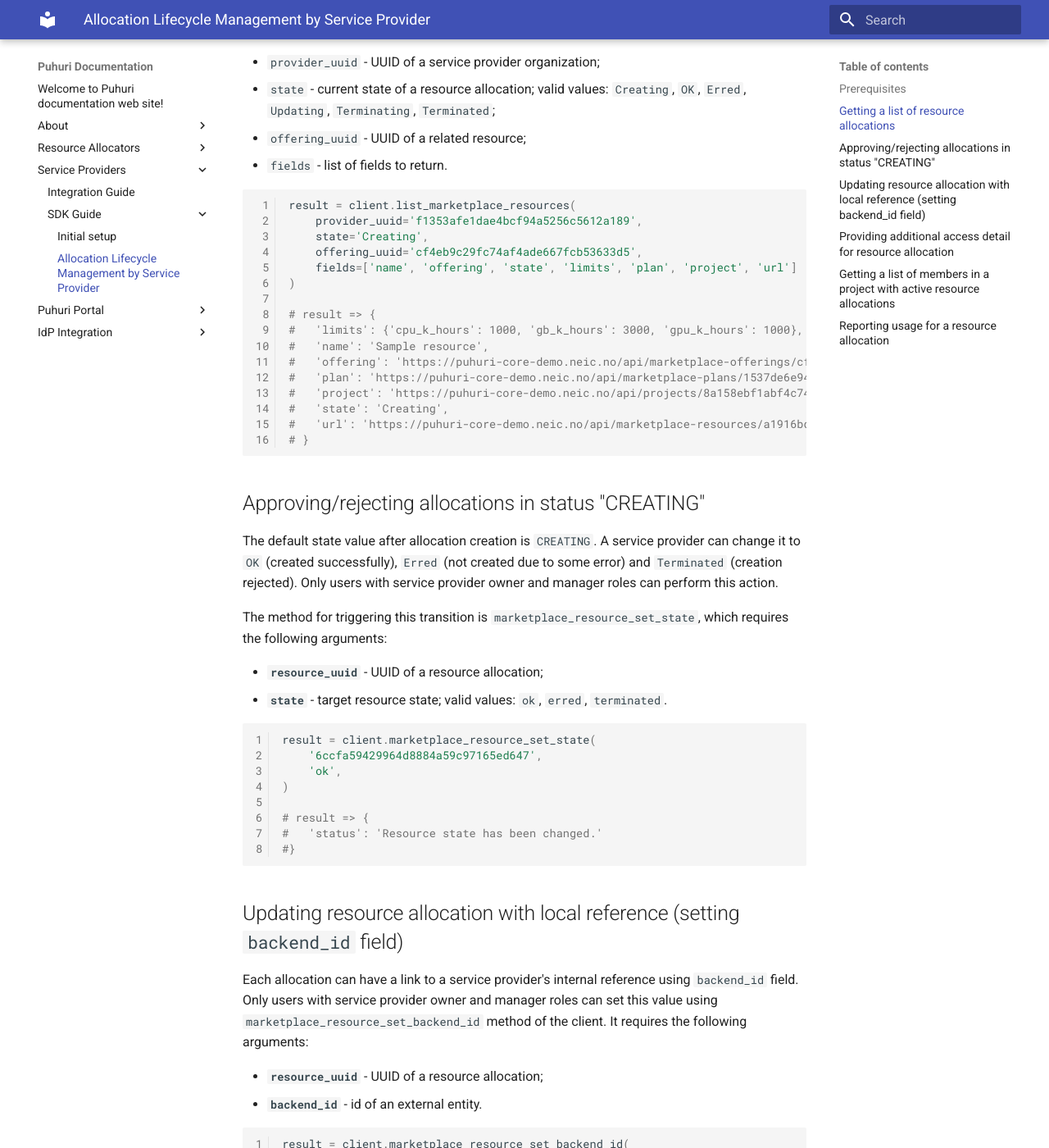
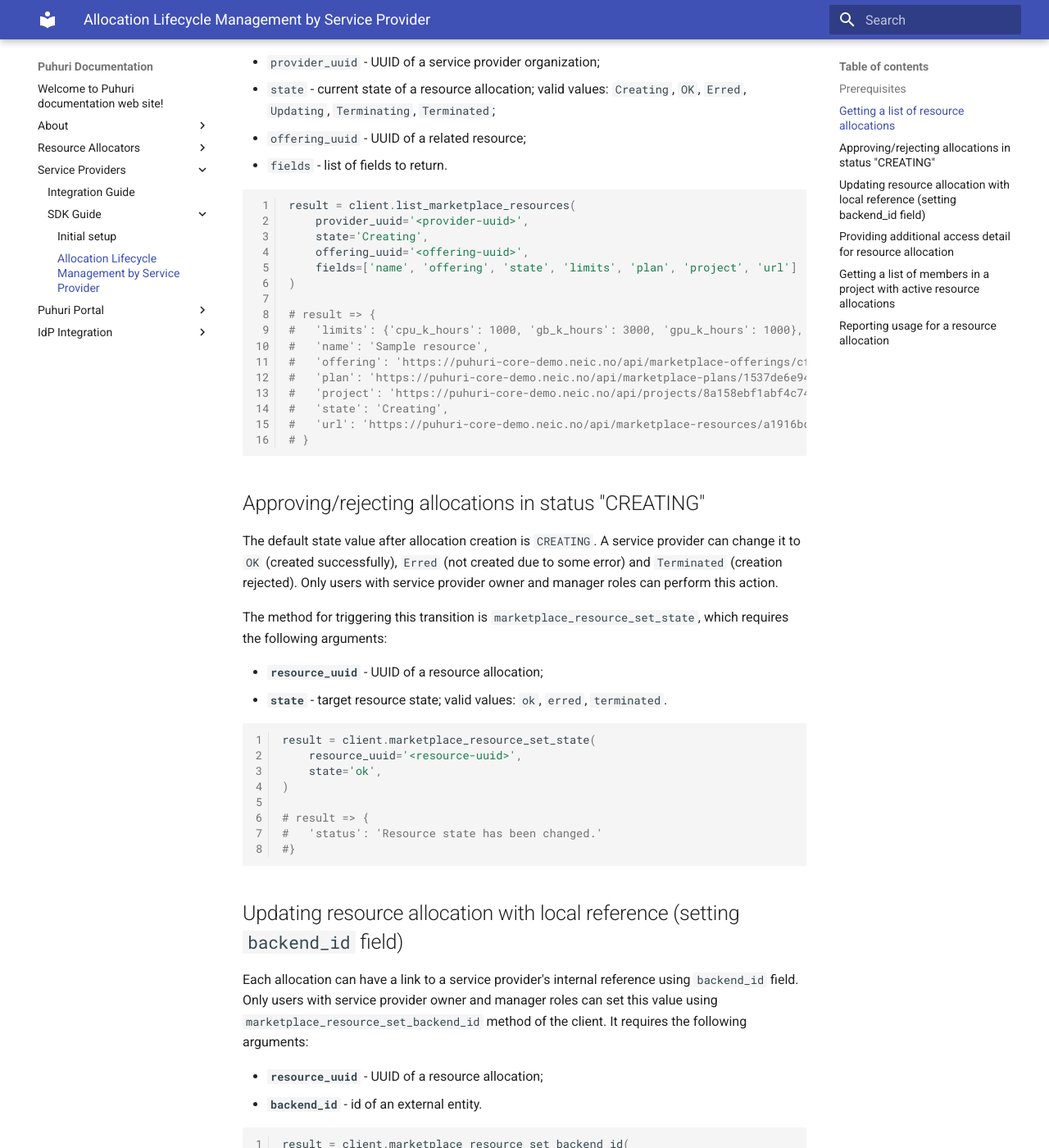
Before and after one commit to neicnordic/puhuri-web, an MkDocs documentation site: the page built from docs/SDK guide/allocation-management-sp.md, in a window 1280 px wide and 1400 px high, scrolled down 526 px. Shown: the whole window at 82% size. Built offline with MkDocs 1.6.1 and Material for MkDocs 9.7.7, drawn with Linux system fonts in a browser that asks for light colours; some of the changed text lies outside the part shown.

Commit message:
Change arguments for method calls

````diff
--- a/docs/SDK guide/allocation-management-sp.md
+++ b/docs/SDK guide/allocation-management-sp.md
@@ -20,9 +20,9 @@ Possible filter options for allocations (each one is optional):
 
 ```python
 result = client.list_marketplace_resources(
-    provider_uuid='f1353afe1dae4bcf94a5256c5612a189',
+    provider_uuid='<provider-uuid>',
     state='Creating',
-    offering_uuid='cf4eb9c29fc74af4ade667fcb53633d5',
+    offering_uuid='<offering-uuid>',
     fields=['name', 'offering', 'state', 'limits', 'plan', 'project', 'url']
 )
 
@@ -48,8 +48,8 @@ The method for triggering this transition is `marketplace_resource_set_state`, w
 
 ```python
 result = client.marketplace_resource_set_state(
-    '6ccfa59429964d8884a59c97165ed647',
-    'ok',
+    resource_uuid='<resource-uuid>',
+    state='ok',
 )
 
 # result => {
@@ -66,8 +66,8 @@ Each allocation can have a link to a service provider's internal reference using
 
 ```python
 result = client.marketplace_resource_set_backend_id(
-    '6ccfa59429964d8884a59c97165ed647',
-    'some-backend-id'
+    resource_uuid='<resource-uuid>',
+    backend_id='<some-backend-id>'
 )
 
 # result => {
@@ -92,8 +92,8 @@ In order to provide this information, owners and managers can use `marketplace_r
 
 ```python
 result = client.marketplace_resource_submit_report(
-    '6ccfa59429964d8884a59c97165ed647',
-    [
+    resource_uuid='<resource-uuid>',
+    report=[
         {'header': 'Header1', 'body': 'Body1'},
         {'header': 'Header2', 'body': 'Body2'}
     ]
@@ -113,7 +113,7 @@ It requires the following arguments:
 
 ```python
 result = client.marketplace_resource_get_team(
-    '6ccfa59429964d8884a59c97165ed647'
+    resource_uuid='<resource-uuid>'
 )
 
 # result => {
@@ -159,16 +159,16 @@ For this, the following methods are used:
 ```python
 from waldur_client import WaldurClient, ComponentUsage
 
-offering = client.get_marketplace_offering('<offering-uuid>')
+offering = client.get_marketplace_offering(offering_uuid='<offering-uuid>')
 component_types = [component['type'] for component in offering['components']]
-plan_periods = client.marketplace_resource_get_plan_periods('<resource-uuid>')
+plan_periods = client.marketplace_resource_get_plan_periods(resource_uuid='<resource-uuid>')
 
 if len(plan_periods) > 0:
     plan_period = plan_periods[0]
 
     client.create_component_usages(
-        plan_period['uuid'],
-        [ComponentUsage(component_type=comp_type, amount=10, description='Usage') for comp_type in component_types]
+        plan_period_uuid=plan_period['uuid'],
+        usages=[ComponentUsage(component_type=comp_type, amount=10, description='Usage') for comp_type in component_types]
     )
 
 result = client.marketplace_resource_get_plan_periods('<resource-uuid>')
````
